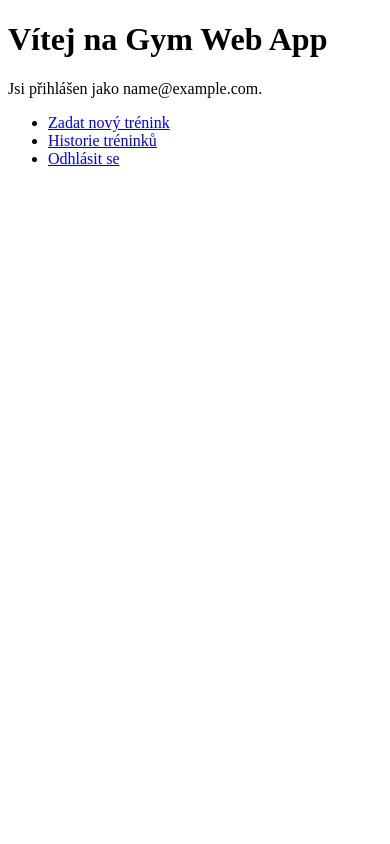
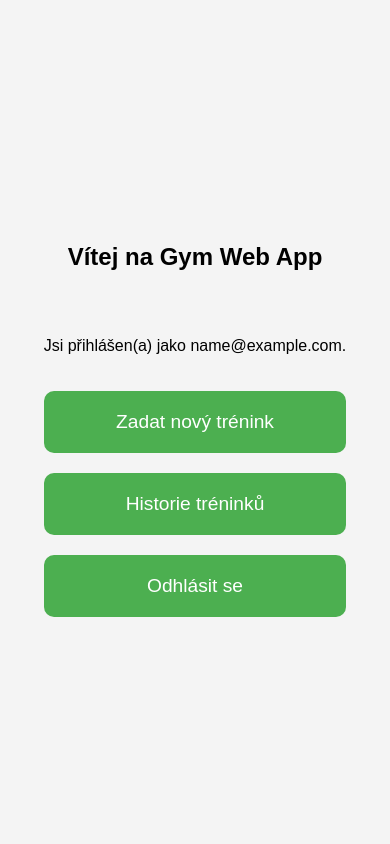
Before and after one commit to Jaruunka/gym_web_app, a Flask app: page / in a window 390 px wide. Run offline with Flask 3, Linux system fonts and the light colour scheme; the visitor is signed in with stand-in values (Sample User, id 1).

Commit message:
Upravený index + dlaždice pro mobil a nové zadávání tréninku

```diff
--- a/templates/index.html
+++ b/templates/index.html
@@ -3,26 +3,78 @@
 <head>
     <meta charset="UTF-8">
     <title>Gym App</title>
+    <style>
+        body {
+            font-family: Arial, sans-serif;
+            margin: 0;
+            padding: 0;
+            display: flex;
+            height: 100vh;
+            justify-content: center;
+            align-items: center;
+            background-color: #f4f4f4;
+        }
+
+        .container {
+            display: flex;
+            flex-direction: column;
+            gap: 20px;
+            text-align: center;
+        }
+
+        h1 {
+            margin-bottom: 30px;
+            font-size: 2rem;
+        }
+
+        a.button {
+            display: block;
+            padding: 25px 50px;
+            background-color: #4CAF50;
+            color: white;
+            text-decoration: none;
+            border-radius: 10px;
+            font-size: 1.5rem;
+            transition: background-color 0.2s;
+        }
+
+        a.button:hover {
+            background-color: #45a049;
+        }
+
+        .logout {
+            background-color: #f44336;
+        }
+
+        .logout:hover {
+            background-color: #da2e1a;
+        }
+
+        @media (max-width: 600px) {
+            a.button {
+                font-size: 1.2rem;
+                padding: 20px 30px;
+            }
+
+            h1 {
+                font-size: 1.5rem;
+            }
+        }
+    </style>
 </head>
 <body>
-    <h1>Vítej na Gym Web App</h1>
+    <div class="container">
+        <h1>Vítej na Gym Web App</h1>
 
-    {% if current_user.is_authenticated %}
-        <p>Jsi přihlášen jako {{ current_user.email }}.</p>
-        <nav>
-            <ul>
-                <li><a href="/zadat">Zadat nový trénink</a></li>
-                <li><a href="/historie">Historie tréninků</a></li>
-                <li><a href="{{ url_for('logout') }}">Odhlásit se</a></li>
-            </ul>
-        </nav>
-    {% else %}
-        <nav>
-            <ul>
-                <li><a href="{{ url_for('login') }}">Přihlásit se</a></li>
-                <li><a href="{{ url_for('register') }}">Registrovat</a></li>
-            </ul>
-        </nav>
-    {% endif %}
+        {% if current_user.is_authenticated %}
+            <p>Jsi přihlášen(a) jako {{ current_user.email }}.</p>
+            <a href="{{ url_for('zadat') }}" class="button">Zadat nový trénink</a>
+            <a href="{{ url_for('historie') }}" class="button">Historie tréninků</a>
+            <a href="{{ url_for('logout') }}" class="button logout">Odhlásit se</a>
+        {% else %}
+            <a href="{{ url_for('login') }}" class="button">Přihlásit se</a>
+            <a href="{{ url_for('register') }}" class="button">Registrovat</a>
+        {% endif %}
+    </div>
 </body>
 </html>
```
Also changed, not shown: templates/historie.html (+66 -33 lines).
